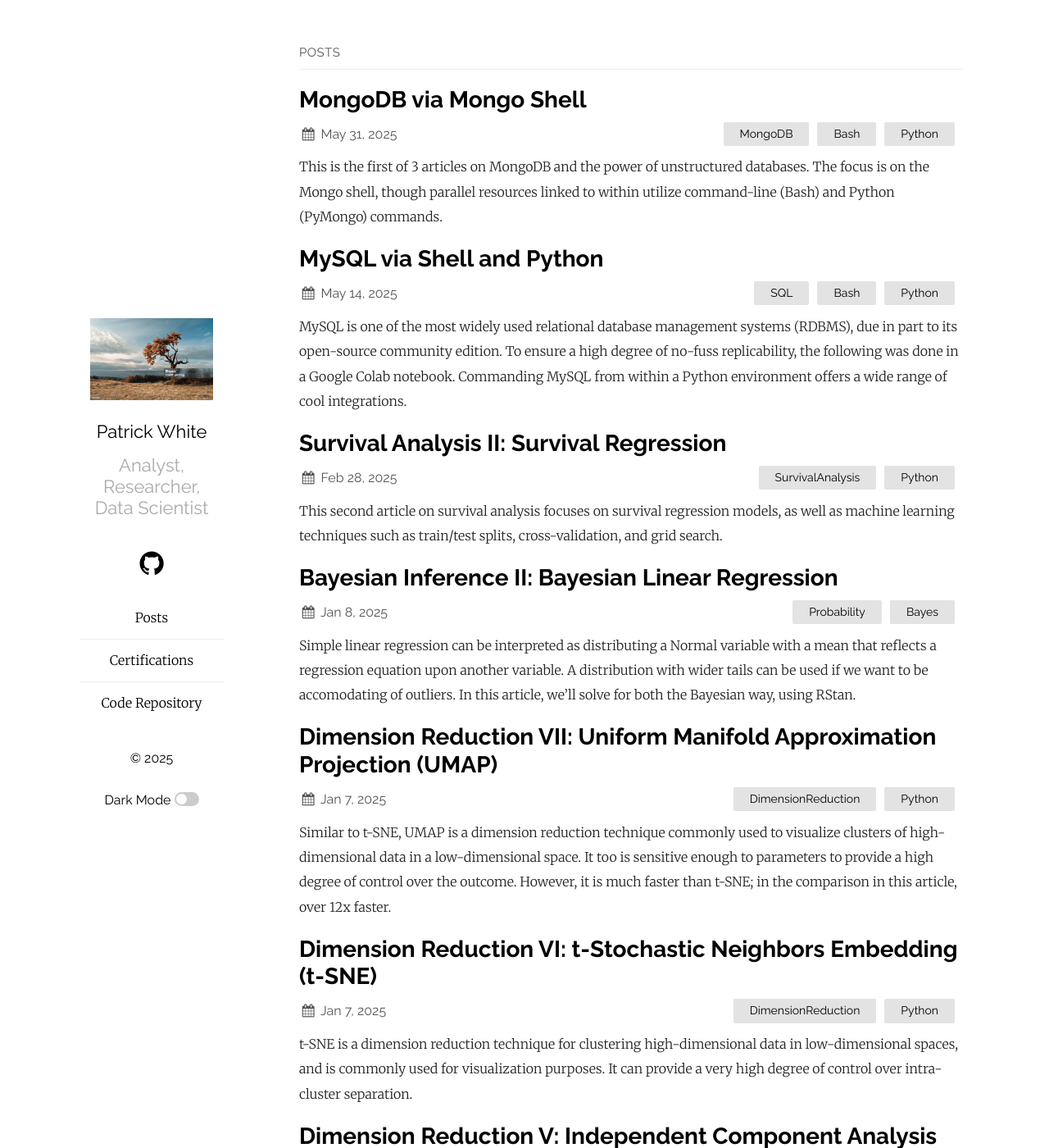
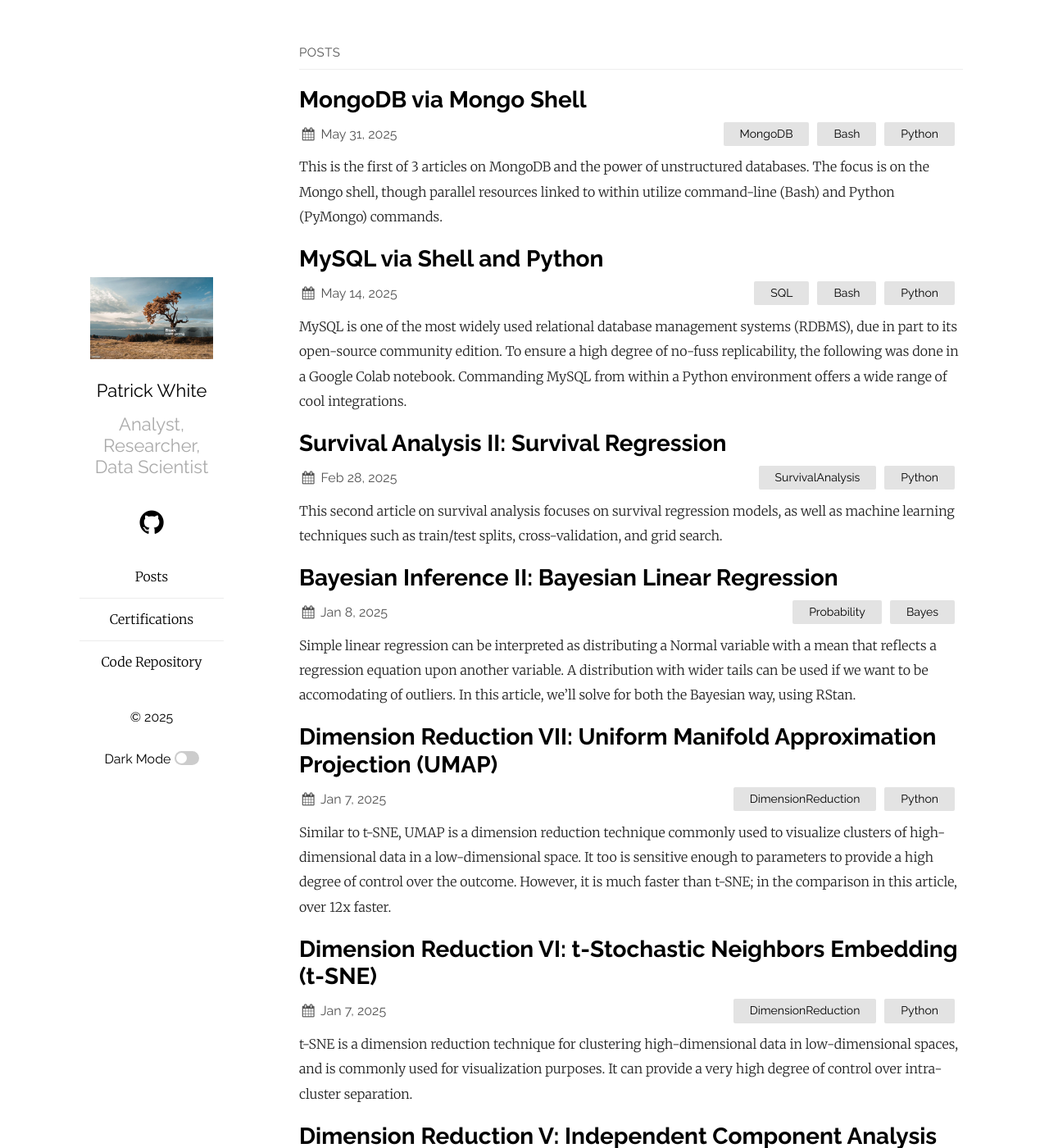
Before and after one commit to pw598/pw598.github.io, a Jekyll site: the page built from index.md, in a window 1280 px wide and 1400 px high. Shown: the whole window at 82% size. Built offline with Jekyll 4.4.1, drawn with Linux system fonts in a browser that asks for light colours.

Commit message:
Add files via upload

```diff
--- a/assets/css/custom.css
+++ b/assets/css/custom.css
@@ -1,5 +1,5 @@
 
 
 .about {
-  padding-top: 200px;
+  padding-top: 100px;
 }
```
